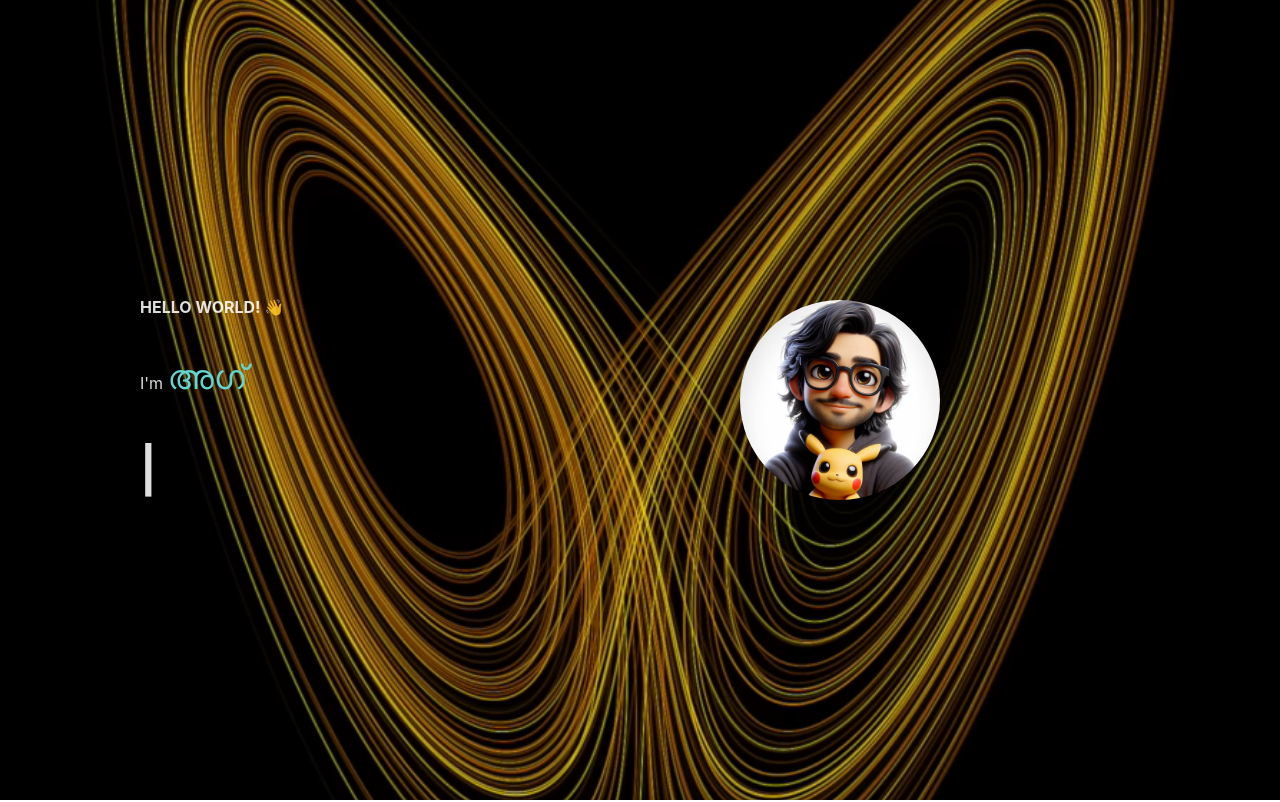
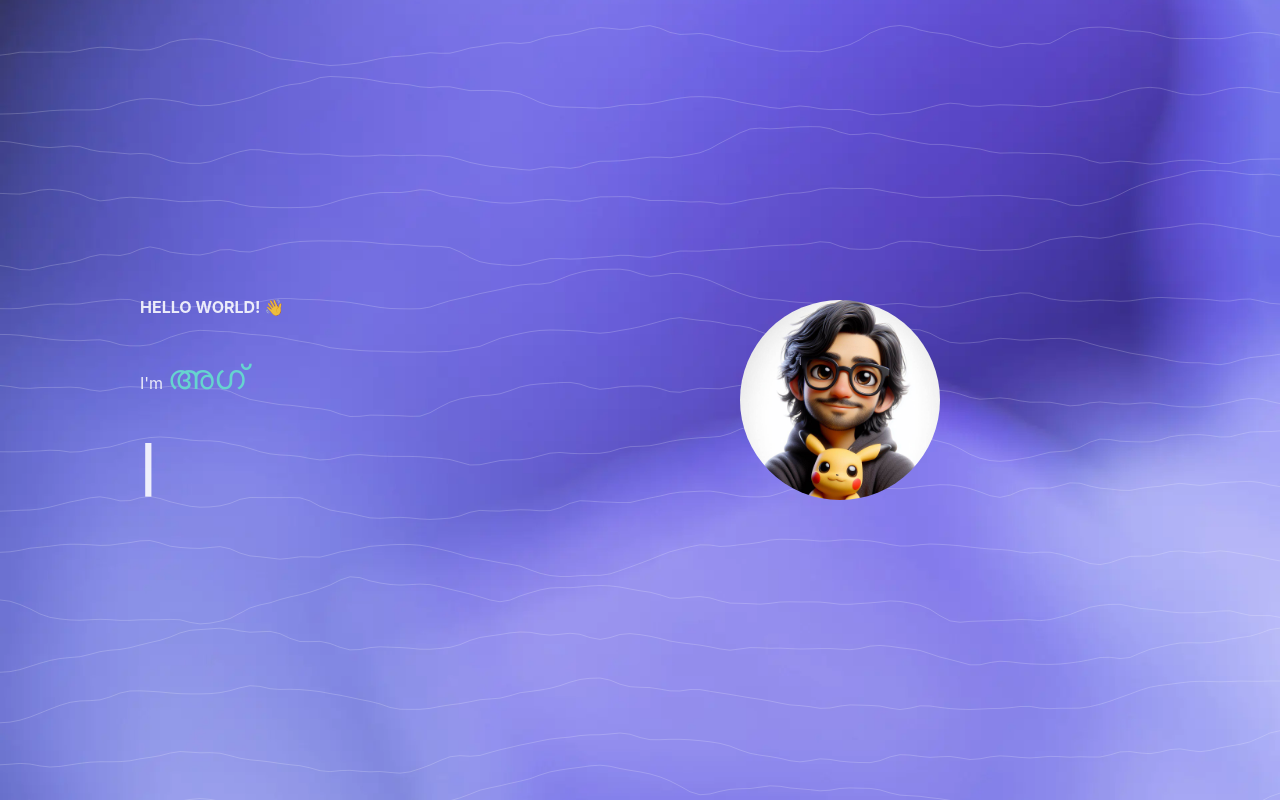
Before and after one commit to Agneypraseed/Agneypraseed.github.io, a React (Vite) app: page /#/ in a window 1280 px wide. Shown: the top 802 px of the page. Built offline with nearby package versions, Linux system fonts and the light colour scheme.

Commit message:
Added Canvas with p5 js

```diff
--- a/package.json
+++ b/package.json
@@ -13,6 +13,7 @@
     "preview": "vite preview"
   },
   "dependencies": {
+    "p5": "^1.11.1",
     "react": "^18.2.0",
     "react-dom": "^18.2.0",
     "typed.js": "^2.1.0"
--- a/src/App.jsx
+++ b/src/App.jsx
@@ -1,9 +1,10 @@
 import React from "react";
 import myAvatar from "../src/assets/avatar.jpg";
-import bg from "../src/assets/bg.png";
+import blue_bg from "../src/assets/blue_bg.png";
 import TypedText from "./components/TypedText";
 import { useState, useEffect } from "react";
 import Skills from "./components/Skills";
+import CanvasBackground from "./components/CanvasBackground";
 
 const App = () => {
     return (
@@ -17,14 +18,15 @@ const App = () => {
                     color: "rgba(255, 255, 255, 0.87)",
                     gridTemplateColumns: "1fr auto",
                     alignItems: "center",
-                    backgroundImage: `url(${bg})`,
+                    backgroundImage: `url(${blue_bg})`,
                     backgroundSize: "cover",
                     backgroundPosition: "center",
                     backgroundRepeat: "no-repeat",
                     backgroundColor: "rgba(255, 255, 255, 0.9)",
                 }}
             >
-                <div style={{ padding: "0 20px", overflow: "hidden" }}>
+                <CanvasBackground />
+                <div style={{ padding: "0 20px", overflow: "hidden", zIndex: 20 }}>
                     <div style={{ padding: "120px", textAlign: "left" }}>
                         <h4>HELLO WORLD! 👋</h4>
                         I'm{" "}
@@ -54,7 +56,15 @@ const App = () => {
                         </h3>
                     </div>
                 </div>
-                <div style={{ display: "flex", justifyContent: "flex-end", marginRight: "340px" }}>
+                <div
+                    style={{
+                        display: "flex",
+                        justifyContent: "flex-end",
+                        marginRight: "340px",
+                        overflow: "hidden",
+                        zIndex: 20,
+                    }}
+                >
                     <img
                         src={myAvatar}
                         alt="home pic"
--- /dev/null
+++ b/src/components/CanvasBackground.jsx
@@ -0,0 +1,52 @@
+import React, { useRef, useEffect } from "react";
+import p5 from "p5";
+
+const CanvasBackground = () => {
+    const canvasRef = useRef();
+
+    useEffect(() => {
+        const sketch = (p) => {
+            let waveY = [];
+            let waveCount = 1000;
+
+            p.setup = () => {
+                const canvas = p.createCanvas(p.windowWidth, p.windowHeight);
+                canvas.parent(canvasRef.current);
+                for (let i = 0; i < waveCount; i++) {
+                    waveY.push(p.height / 2);
+                }
+            };
+
+            p.draw = () => {
+                p.clear();
+                p.noFill();
+                p.stroke(255, 255, 255, 100); // White lines with transparency
+                p.strokeWeight(0.5);
+
+                // Draw waves
+                for (let i = 0; i < waveCount; i++) {
+                    let yOffset = i * 50; // Vertical offset for each wave
+                    p.beginShape();
+                    for (let x = 0; x <= p.width; x += 10) {
+                        const y = p.noise(x * 0.005, p.frameCount * 0.01 + i) * 100 + yOffset;
+                        p.vertex(x, p.height / 2 + y - waveY[i]);
+                    }
+                    p.endShape();
+                }
+            };
+
+            p.windowResized = () => {
+                p.resizeCanvas(p.windowWidth, p.windowHeight);
+            };
+        };
+
+        const p5Instance = new p5(sketch);
+        return () => {
+            p5Instance.remove();
+        };
+    }, []);
+
+    return <div ref={canvasRef} style={{ position: "fixed", top: 0, left: 0, zIndex: 10, pointerEvents: "none" }} />;
+};
+
+export default CanvasBackground;
```
Also changed, not shown: src/assets/blue_bg.png (added), 1 other file (tests, documents, lock files or other folders).
